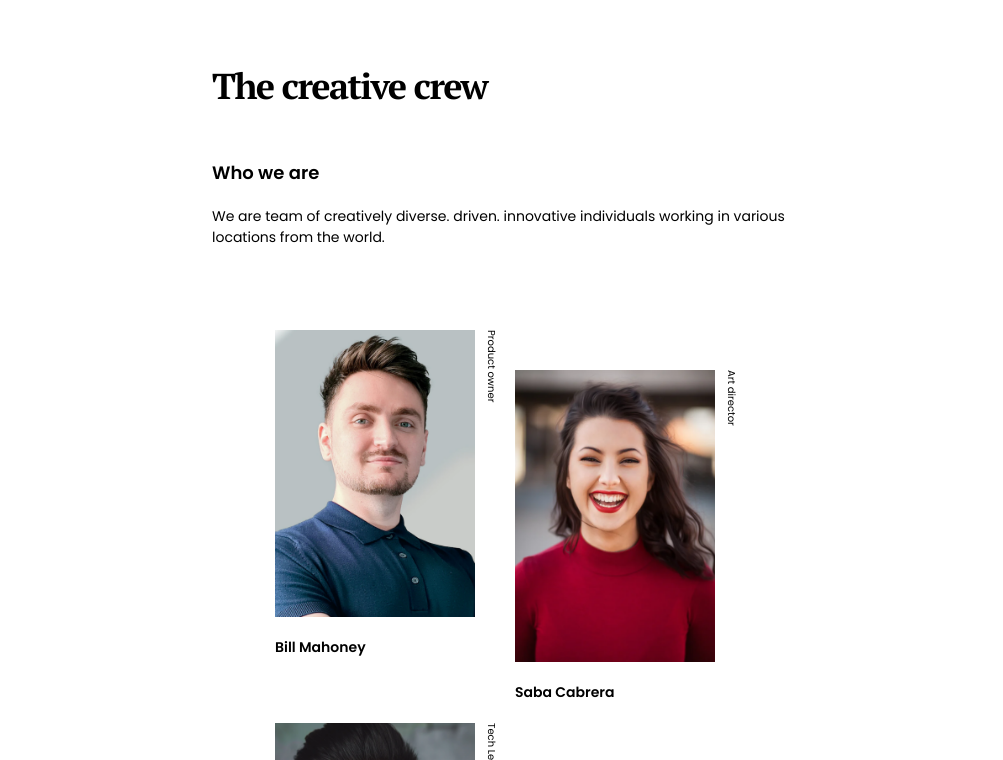
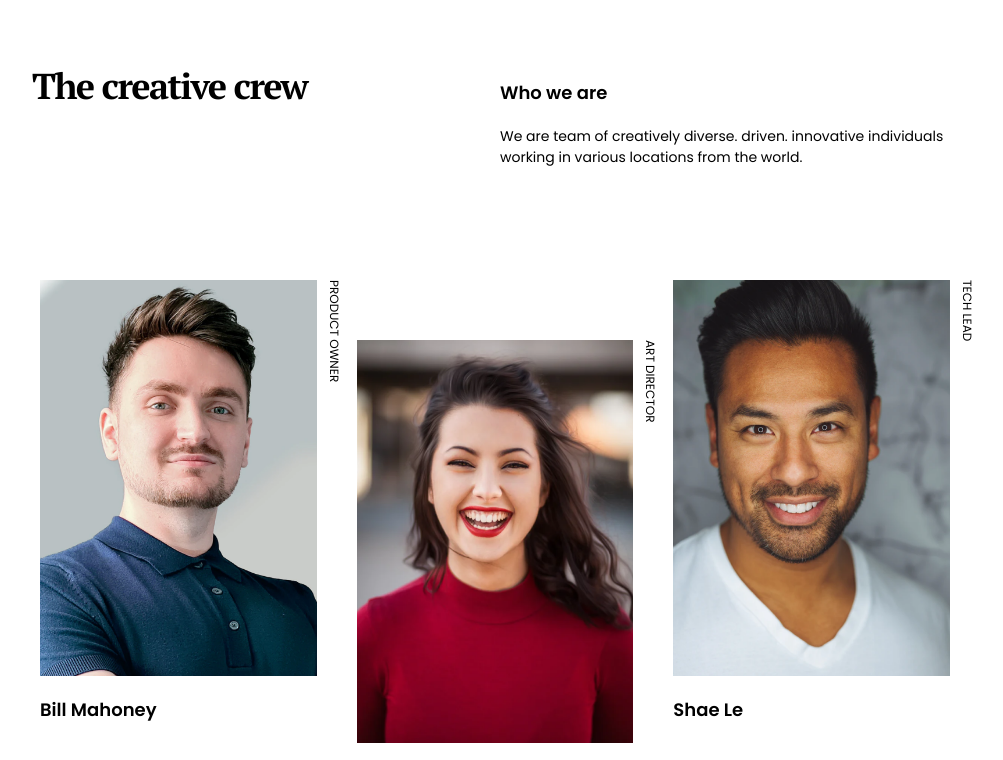
Before and after one commit to SohanRazzak/Dev-Challenge-2-My-team-page, a plain HTML site: page index.html in a window 1280 px wide. Shown: the top 760 px of the page, without its empty margins (140-1143 px from the left). Drawn offline with Linux system fonts and the light colour scheme.

Commit message:
responsive to do

```diff
--- a/styles/style.css
+++ b/styles/style.css
@@ -17,10 +17,11 @@ header {
     display: flex;
     flex-direction: column;
     padding: 12px;
+    margin: 50px 0;
 }
 
 .main-title {
-    margin: 50px 0;
+    margin-bottom: 50px;
 }
 
 .main-title h1 {
@@ -45,28 +46,26 @@ header {
     color: #000;
     font-family: Poppins;
     font-size: 14px;
-    margin-bottom: 50px;
 }
 
 /* Grid Gallery */
 main {
     font-family: Poppins;
-    max-width: max-content;
+    max-width: 600px;
     margin: 0 auto;
 }
 
 .gallery-container {
     margin: 20px 30px 20px 20px;
     display: grid;
-    gap: 20px 40px;
+    gap: 30px 40px;
     grid-template-columns: repeat(2, 1fr);
     justify-items: center;
 }
 
 
 .grid-card {
-    max-width: 200px;
-    ;
+    max-width: minmax(100px, 250px);
 }
 
 .grid-img {
@@ -81,11 +80,12 @@ main {
 .img-caption {
     writing-mode: vertical-lr;
     color: #000;
-    font-size: 10px;
+    font-size: 12px;
     margin-left: 8px;
+    text-transform: uppercase;
 }
 
-.grid-card h3 {
+.dev-name{
     color: #000;
     font-size: 14px;
     font-weight: 600;
@@ -109,3 +109,30 @@ footer .copyright{
     text-decoration-line: underline;
 
 }
+
+/* responsive section  */
+@media screen and (min-width:992px) {
+    header, main{
+        max-width: 960px;
+        margin-bottom: 100px;
+    }
+    .headline{
+        flex-direction: row;
+        align-items: baseline;
+    }
+    .main-title, .sub-title{
+        flex-basis: 50%;
+    }
+    .gallery-container{
+        grid-template-columns: repeat(3, 1fr);
+    }
+    .dev-name{
+        font-size: 18px;
+    }
+    .grid-card:nth-child(even) {
+        margin: 0;
+    }
+    .grid-card:nth-child(3n-1){
+        margin-top: 60px;
+    }
+}
```
